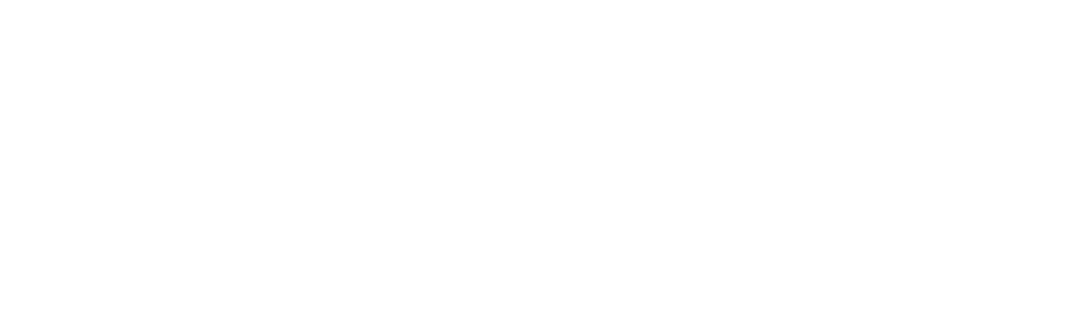
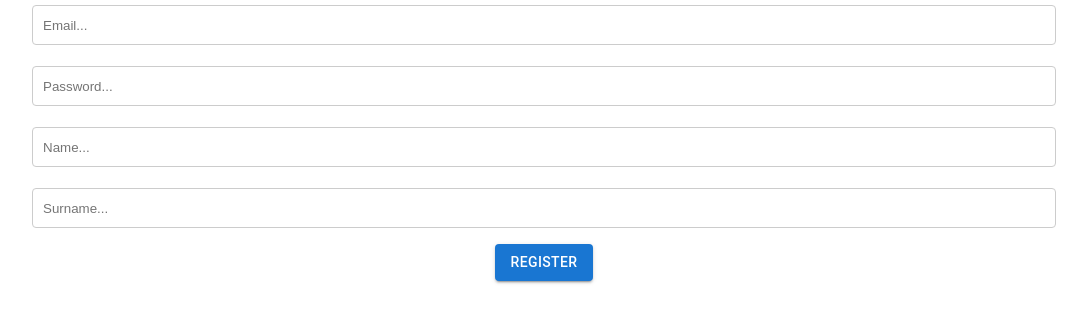
Before and after one commit to lukaszszczurek/copara_cient, a React (Create React App) app: page /register in a window 1280 px wide. Before the commit this address had no page. Shown: the top 322 px of the page, without its empty margins (96-1183 px from the left). Built offline with nearby package versions, Linux system fonts and the light colour scheme.

Commit message:
login and registerm templatka

```diff
--- a/src/App.tsx
+++ b/src/App.tsx
@@ -7,7 +7,8 @@
 // components
 import Home from './components/Home';
 import Main from "./components/Main";
-import LoginUser from "./components/LoginUser";
+import LoginUser from "./components/login/LoginUser";
+import Register from "./components/login/Register";
 
 
 
@@ -43,6 +44,7 @@
                 <Route path="/" element={<Main/>}/>
                 <Route path={"/home"} element={<Home/>} />
                 <Route path={"/login"} element={<LoginUser/>} />
+                <Route path={"/register"} element={<Register/>} />
             </Routes>
         </BrowserRouter>
 
--- /dev/null
+++ b/src/auth/jwtService.tsx
@@ -0,0 +1,5 @@
+import React from 'react';
+
+export function saveJwtToken(token: string) {
+    localStorage.setItem('jwtToken', token);
+}
--- a/src/components/LoginUser.tsx
+++ b/src/components/login/LoginUser.tsx
@@ -2,9 +2,10 @@
 import {MDCTextField} from '@material/textfield';
 import styled from "styled-components";
 import {Button} from "@mui/material";
-import User from "../types/CoreTypes";
+import User from "../../types/CoreTypes";
 import axios from "axios";
 import {toast, ToastContainer} from "react-toastify";
+import {saveJwtToken} from "../../auth/jwtService";
 
 function LoginUser(props: any) {
 
@@ -27,7 +28,16 @@
     const handleSubmit = async () => {
         const response = await axios.post('http://localhost:8080/api/v1/auth/register', {email:email, password:password});
         console.log(response.data);
+
+        saveJwtToken(response.data.token);
     };
+
+    const handleLogin = async () => {
+        const response = await axios.post('http://localhost:8080/api/v1/auth/authenticate', {email:email, password:password});
+        console.log(response.data);
+
+        saveJwtToken(response.data.token);
+    }
 
     // Define the login function that will be called when the user submits the form
     const login = async (username:string, password:string) => {
@@ -75,7 +85,7 @@
                 </div>
                 </div>
 
-            <Button variant="contained" color="primary" onClick={handleSubmit}>Login</Button>
+            <Button variant="contained" color="primary" onClick={handleLogin}>Login</Button>
         </div>
 
 
--- /dev/null
+++ b/src/components/login/Register.tsx
@@ -0,0 +1,74 @@
+import React from 'react';
+import styled from "styled-components";
+import {Button} from "@mui/material";
+import axios from "axios";
+import {saveJwtToken} from "../../auth/jwtService";
+
+
+
+function Register() {
+
+    const [email, setEmail] = React.useState<string>("");
+    const [password, setPassword] = React.useState<string>("");
+    const [name, setName] = React.useState<string>("");
+    const [surname, setSurname] = React.useState<string>("");
+
+
+    const handleRegister = async () => {
+        const response = await axios.post('http://localhost:8080/api/v1/auth/register',
+            {
+                email:email,
+                name:name,
+                surname:surname,
+                password:password
+            });
+        console.log(response.data);
+
+        saveJwtToken(response.data.token);
+    };
+
+    return (
+        <div className="mdc-text-field mdc-text-field--outlined">
+            <StyledInput type="text" id="email" className="mdc-text-field__input" placeholder="Email..."
+                         onChange={(e:React.ChangeEvent<HTMLInputElement>) => {setEmail(e.target.value)}}
+            />
+
+            <StyledInput type="password" id="password" className="mdc-text-field__input" placeholder="Password..."
+                         onChange={(e:React.ChangeEvent<HTMLInputElement>) => {setPassword(e.target.value)}}
+            />
+
+            <StyledInput type="text" id="name" className="mdc-text-field__input" placeholder="Name..."
+                         onChange={(e:React.ChangeEvent<HTMLInputElement>) => {setName(e.target.value)}}
+            />
+
+            <StyledInput type="text" id="surname" className="mdc-text-field__input" placeholder="Surname..."
+                         onChange={(e:React.ChangeEvent<HTMLInputElement>) => {setSurname(e.target.value)}}
+            />
+
+
+            <div className="mdc-notched-outline">
+                <div className="mdc-notched-outline__leading"/>
+                <div className="mdc-notched-outline__notch">
+                    <Button onClick={handleRegister} variant="contained" color="primary">Register</Button>
+                </div>
+                <div className="mdc-notched-outline__trailing"/>
+            </div>
+
+
+        </div>
+    );
+}
+
+export default Register;
+
+const StyledInput = styled.input`
+    width: 80%;
+    height: 40px;
+    border: 1px solid #ccc;
+    border-radius: 4px;
+    padding: 0 10px;
+    box-sizing: border-box;
+    margin-top: 5px;
+    margin-bottom: 16px;
+    resize: vertical;
+`;
```
